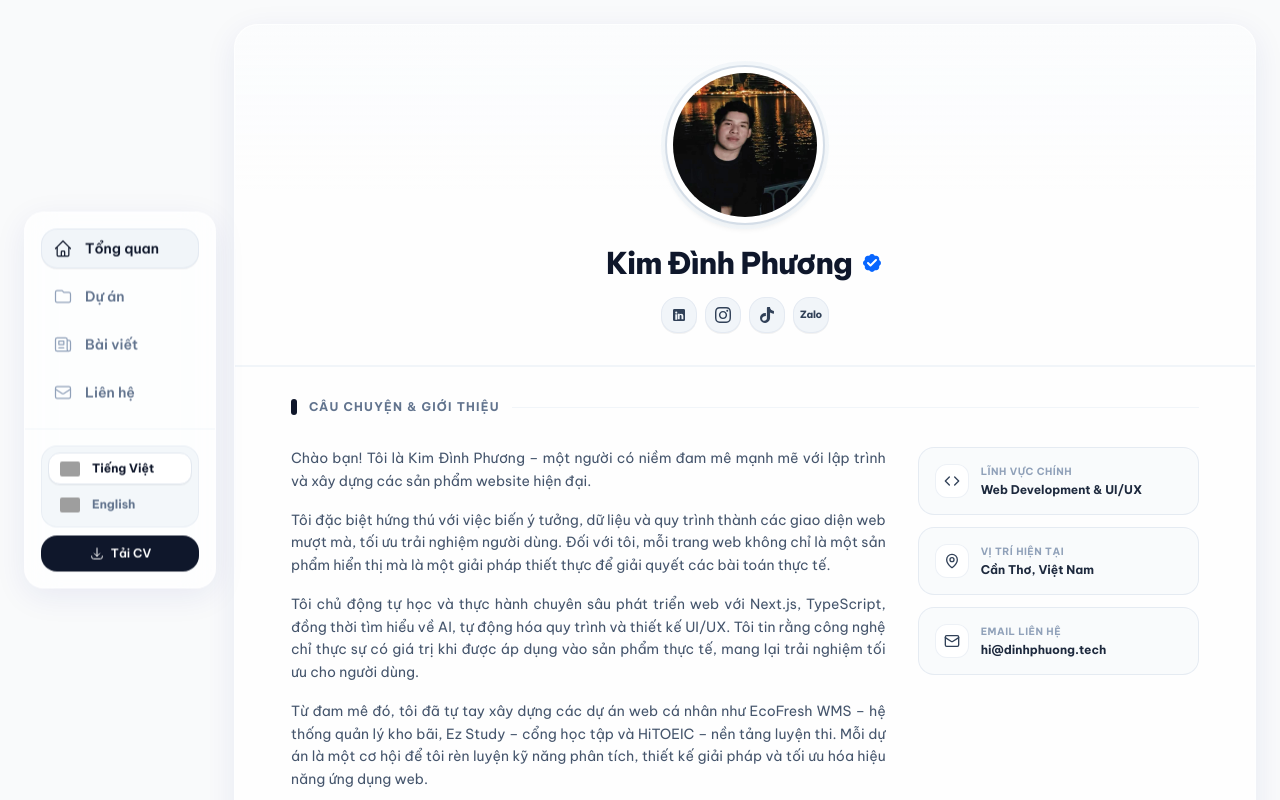
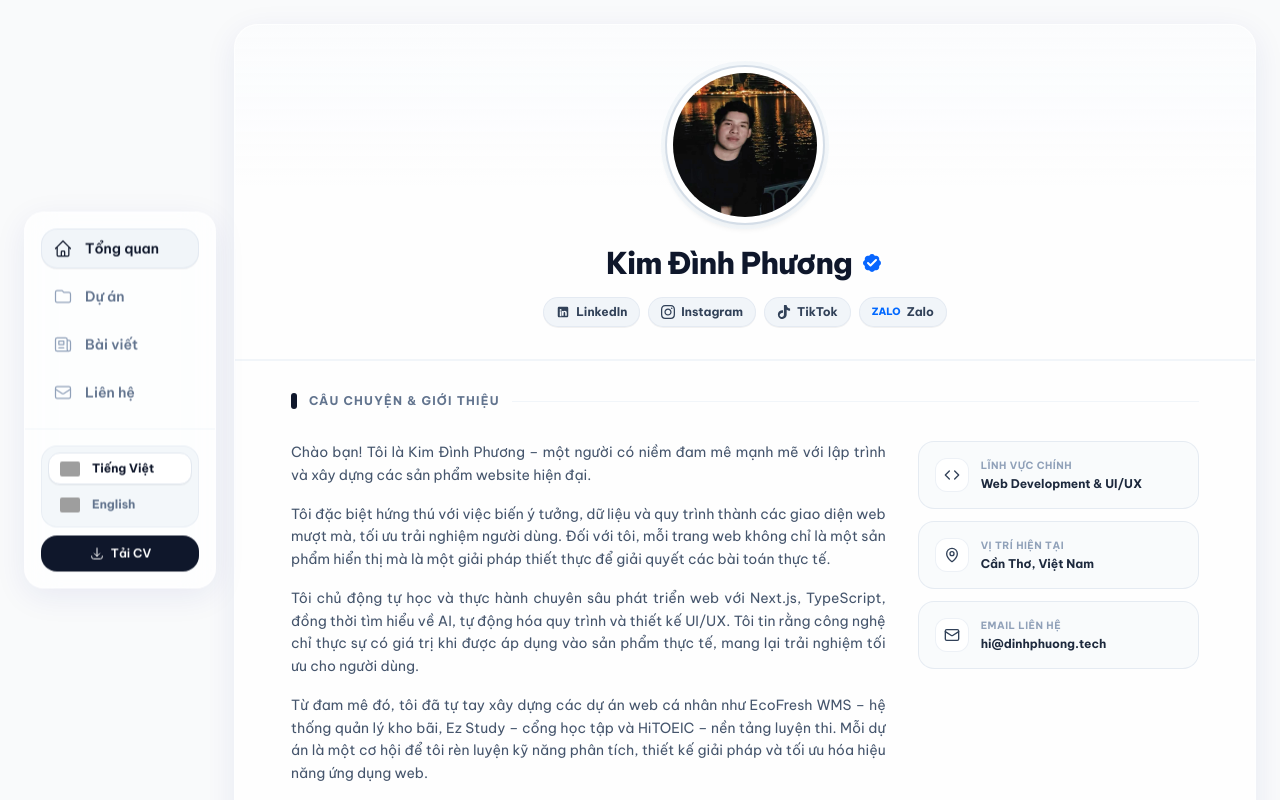
Before and after one commit to dinhphuong25/portfolio1, a Next.js app: page / in a window 1280 px wide. Shown: the top 800 px of the page. Built offline with nearby package versions, Linux system fonts and the light colour scheme; grey boxes are pictures that could not be loaded.

Commit message:
fix: display social media names alongside icons under profile header

```diff
--- a/src/components/ProfileHeader.tsx
+++ b/src/components/ProfileHeader.tsx
@@ -67,12 +67,12 @@ export default function ProfileHeader({ onMessage: _onMessage }: ProfileHeaderPr
                         href="https://www.linkedin.com/in/kimdinhphuong/"
                         target="_blank"
                         rel="noopener noreferrer"
-                        title="LinkedIn"
-                        className="w-9 h-9 rounded-xl bg-slate-100 dark:bg-slate-800 border border-slate-200/80 dark:border-slate-700/80 text-slate-700 dark:text-slate-200 hover:text-[#0A66C2] dark:hover:text-[#0A66C2] hover:bg-white dark:hover:bg-slate-900 hover:border-[#0A66C2]/40 shadow-2xs hover:shadow-md hover:-translate-y-0.5 transition-all duration-200 flex items-center justify-center cursor-pointer"
+                        className="px-3 py-1.5 rounded-xl bg-slate-100 dark:bg-slate-800 border border-slate-200/80 dark:border-slate-700/80 text-slate-700 dark:text-slate-200 text-xs font-bold hover:text-[#0A66C2] dark:hover:text-[#0A66C2] hover:bg-white dark:hover:bg-slate-900 hover:border-[#0A66C2]/40 shadow-2xs hover:shadow-md hover:-translate-y-0.5 transition-all duration-200 flex items-center gap-1.5 cursor-pointer"
                     >
-                        <svg className="w-4 h-4 fill-current" viewBox="0 0 24 24">
+                        <svg className="w-3.5 h-3.5 fill-current shrink-0" viewBox="0 0 24 24">
                             <path d="M19 3a2 2 0 0 1 2 2v14a2 2 0 0 1-2 2H5a2 2 0 0 1-2-2V5a2 2 0 0 1 2-2h14m-.5 15.5v-5.3a3.26 3.26 0 0 0-3.26-3.26c-.85 0-1.84.52-2.28 1.3v-1.11h-2.79v8.37h2.79v-4.93c0-.77.62-1.4 1.39-1.4a1.4 1.4 0 0 1 1.4 1.4v4.93h2.75M6.46 10.9v8.37H9.25V10.9H6.46M7.86 6.74a1.63 1.63 0 1 0 0 3.26 1.63 1.63 0 0 0 0-3.26z" />
                         </svg>
+                        <span>LinkedIn</span>
                     </a>
 
                     {/* Instagram */}
@@ -80,12 +80,12 @@ export default function ProfileHeader({ onMessage: _onMessage }: ProfileHeaderPr
                         href="https://www.instagram.com/_kimdinhphuong/"
                         target="_blank"
                         rel="noopener noreferrer"
-                        title="Instagram"
-                        className="w-9 h-9 rounded-xl bg-slate-100 dark:bg-slate-800 border border-slate-200/80 dark:border-slate-700/80 text-slate-700 dark:text-slate-200 hover:text-[#E4405F] dark:hover:text-[#E4405F] hover:bg-white dark:hover:bg-slate-900 hover:border-[#E4405F]/40 shadow-2xs hover:shadow-md hover:-translate-y-0.5 transition-all duration-200 flex items-center justify-center cursor-pointer"
+                        className="px-3 py-1.5 rounded-xl bg-slate-100 dark:bg-slate-800 border border-slate-200/80 dark:border-slate-700/80 text-slate-700 dark:text-slate-200 text-xs font-bold hover:text-[#E4405F] dark:hover:text-[#E4405F] hover:bg-white dark:hover:bg-slate-900 hover:border-[#E4405F]/40 shadow-2xs hover:shadow-md hover:-translate-y-0.5 transition-all duration-200 flex items-center gap-1.5 cursor-pointer"
                     >
-                        <svg className="w-4 h-4 fill-current" viewBox="0 0 24 24">
+                        <svg className="w-3.5 h-3.5 fill-current shrink-0" viewBox="0 0 24 24">
                             <path d="M12 2.163c3.204 0 3.584.012 4.85.07 3.252.148 4.771 1.691 4.919 4.919.058 1.265.069 1.645.069 4.849 0 3.205-.012 3.584-.069 4.849-.149 3.225-1.664 4.771-4.919 4.919-1.266.058-1.644.07-4.85.07-3.204 0-3.584-.012-4.849-.07-3.26-.149-4.771-1.699-4.919-4.92-.058-1.265-.07-1.644-.07-4.849 0-3.204.013-3.583.07-4.849.149-3.227 1.664-4.771 4.919-4.919 1.266-.057 1.645-.069 4.849-.069zm0-2.163c-3.259 0-3.667.014-4.947.072-4.358.2-6.78 2.618-6.98 6.98-.059 1.281-.073 1.689-.073 4.948 0 3.259.014 3.668.072 4.948.2 4.358 2.618 6.78 6.98 6.98 1.281.058 1.689.072 4.948.072 3.259 0 3.668-.014 4.948-.072 4.354-.2 6.782-2.618 6.979-6.98.059-1.28.073-1.689.073-4.948 0-3.259-.014-3.667-.072-4.947-.196-4.354-2.617-6.78-6.979-6.98-1.281-.059-1.69-.073-4.949-.073zm0 5.838c-3.403 0-6.162 2.759-6.162 6.162s2.759 6.163 6.162 6.163 6.162-2.759 6.162-6.163c0-3.403-2.759-6.162-6.162-6.162zm0 10.162c-2.209 0-4-1.79-4-4 0-2.209 1.791-4 4-4s4 1.791 4 4c0 2.21-1.791 4-4 4zm6.406-11.845c-.796 0-1.441.645-1.441 1.44s.645 1.44 1.441 1.44c.795 0 1.439-.645 1.439-1.44s-.644-1.44-1.439-1.44z" />
                         </svg>
+                        <span>Instagram</span>
                     </a>
 
                     {/* TikTok */}
@@ -93,12 +93,12 @@ export default function ProfileHeader({ onMessage: _onMessage }: ProfileHeaderPr
                         href="https://www.tiktok.com/@kimdinhphuong_"
                         target="_blank"
                         rel="noopener noreferrer"
-                        title="TikTok"
-                        className="w-9 h-9 rounded-xl bg-slate-100 dark:bg-slate-800 border border-slate-200/80 dark:border-slate-700/80 text-slate-700 dark:text-slate-200 hover:text-black dark:hover:text-white hover:bg-white dark:hover:bg-slate-900 hover:border-black/40 shadow-2xs hover:shadow-md hover:-translate-y-0.5 transition-all duration-200 flex items-center justify-center cursor-pointer"
+                        className="px-3 py-1.5 rounded-xl bg-slate-100 dark:bg-slate-800 border border-slate-200/80 dark:border-slate-700/80 text-slate-700 dark:text-slate-200 text-xs font-bold hover:text-black dark:hover:text-white hover:bg-white dark:hover:bg-slate-900 hover:border-black/40 shadow-2xs hover:shadow-md hover:-translate-y-0.5 transition-all duration-200 flex items-center gap-1.5 cursor-pointer"
                     >
-                        <svg className="w-4 h-4 fill-current" viewBox="0 0 24 24">
+                        <svg className="w-3.5 h-3.5 fill-current shrink-0" viewBox="0 0 24 24">
                             <path d="M12.525.02c1.31-.02 2.61-.01 3.91-.02.08 1.53.63 3.09 1.75 4.17 1.12 1.11 2.7 1.62 4.24 1.79v4.03c-1.44-.05-2.89-.35-4.2-.97-.57-.26-1.1-.59-1.62-.93-.01 2.92.01 5.84-.02 8.75-.08 1.4-.54 2.79-1.35 3.94-1.31 1.92-3.58 3.17-5.91 3.21-1.43.08-2.86-.31-4.08-1.03-2.02-1.19-3.44-3.37-3.65-5.71-.02-.5-.03-1-.01-1.49.18-1.9 1.12-3.72 2.58-4.96 1.66-1.44 3.98-2.13 6.15-1.72V13.5c-1.4-.04-2.8.29-3.98 1.05-.88.58-1.46 1.49-1.62 2.53-.1.64.03 1.33.35 1.9.43.76 1.16 1.35 2.01 1.55 1.42.34 2.93-.16 3.86-1.25.59-.69.87-1.58.91-2.51.05-3.39.02-6.79.03-10.18.01-1.2.01-2.4-.01-3.6 0-.66.01-1.32.01-1.98Z" />
                         </svg>
+                        <span>TikTok</span>
                     </a>
 
                     {/* Zalo */}
@@ -106,10 +106,10 @@ export default function ProfileHeader({ onMessage: _onMessage }: ProfileHeaderPr
                         href="https://zalo.me/0903917400"
                         target="_blank"
                         rel="noopener noreferrer"
-                        title="Zalo"
-                        className="w-9 h-9 rounded-xl bg-slate-100 dark:bg-slate-800 border border-slate-200/80 dark:border-slate-700/80 text-slate-700 dark:text-slate-200 hover:text-[#0068FF] dark:hover:text-[#0068FF] hover:bg-white dark:hover:bg-slate-900 hover:border-[#0068FF]/40 shadow-2xs hover:shadow-md hover:-translate-y-0.5 transition-all duration-200 flex items-center justify-center cursor-pointer"
+                        className="px-3 py-1.5 rounded-xl bg-slate-100 dark:bg-slate-800 border border-slate-200/80 dark:border-slate-700/80 text-slate-700 dark:text-slate-200 text-xs font-bold hover:text-[#0068FF] dark:hover:text-[#0068FF] hover:bg-white dark:hover:bg-slate-900 hover:border-[#0068FF]/40 shadow-2xs hover:shadow-md hover:-translate-y-0.5 transition-all duration-200 flex items-center gap-1.5 cursor-pointer"
                     >
-                        <span className="font-extrabold text-[10px] tracking-tight">Zalo</span>
+                        <span className="font-extrabold text-[10px] text-[#0068FF] leading-none shrink-0">ZALO</span>
+                        <span>Zalo</span>
                     </a>
                 </motion.div>
             </div>
```
